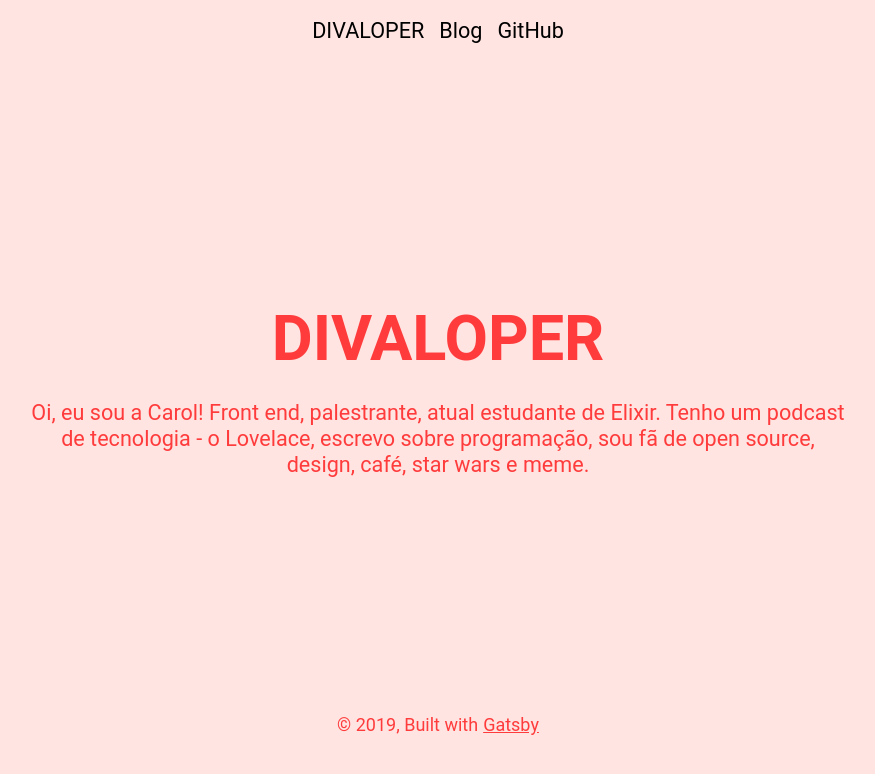
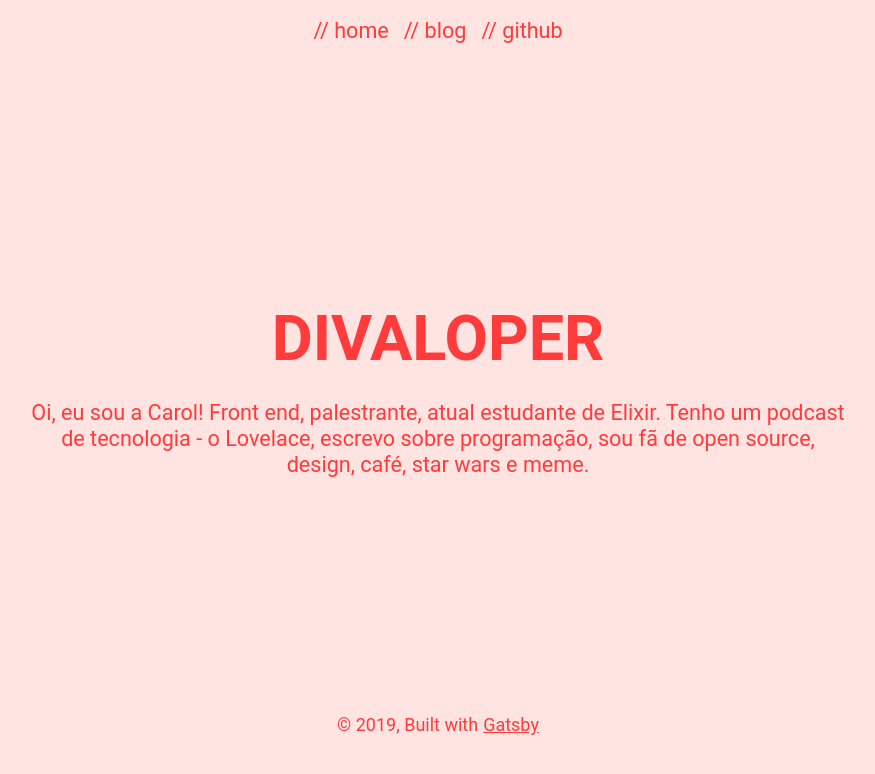
Before and after one commit to carolsoaressantos/divaloper, a Gatsby site in the folder julia-starter/: page / in a window 1280 px wide. Shown: the whole page, without its empty margins (202-1077 px from the left). Built offline with nearby package versions, Linux system fonts and the light colour scheme; Gatsby itself is replaced by a stand-in of ours; a small style sheet from the web is missing.

Commit message:
alterando as cores e nomes

```diff
--- a/julia-starter/src/components/header.js
+++ b/julia-starter/src/components/header.js
@@ -10,7 +10,7 @@ const Content = styled.div`
 `
 
 const NavLink = styled(Link)`
-  color: black;
+  color: #ff3b3c;
   margin-left: 15px;
   text-decoration: none;
   display: inline-block;
@@ -24,7 +24,7 @@ const NavLink = styled(Link)`
     height: 2px;
     bottom: 0;
     left: 0;
-    background-color: rgba(0, 0, 0, 0.8);
+    background-color: #ff3b3c;
     transform-origin: bottom right;
     transition: transform 0.4s cubic-bezier(0.86, 0, 0.07, 1);
   }
@@ -36,7 +36,7 @@ const NavLink = styled(Link)`
 `
 
 const GitHubLink = styled.a`
-  color: black;
+  color: #ff3b3c;
   margin-left: 15px;
   text-decoration: none;
   display: inline-block;
@@ -50,9 +50,10 @@ const GitHubLink = styled.a`
     height: 2px;
     bottom: 0;
     left: 0;
-    background-color: rgba(0, 0, 0, 0.8);
+    background-color: #ff3b3c;
     transform-origin: bottom right;
     transition: transform 0.4s cubic-bezier(0.86, 0, 0.07, 1);
+
   }
 
   :hover::after {
@@ -76,9 +77,9 @@ const Header = ({ siteTitle }) => (
   <SiteHeader>
     <Content>
       <p>
-        <HomeLink to="/">{siteTitle}</HomeLink>
-        <NavLink to="/blog">Blog</NavLink>
-        <GitHubLink href="https://github.com/carolcodes">GitHub</GitHubLink>
+        <HomeLink to="">// home</HomeLink>
+        <NavLink to="/blog"> // blog</NavLink>
+        <GitHubLink href="https://github.com/carolcodes"> // github</GitHubLink>
       </p>
     </Content>
   </SiteHeader>
```
